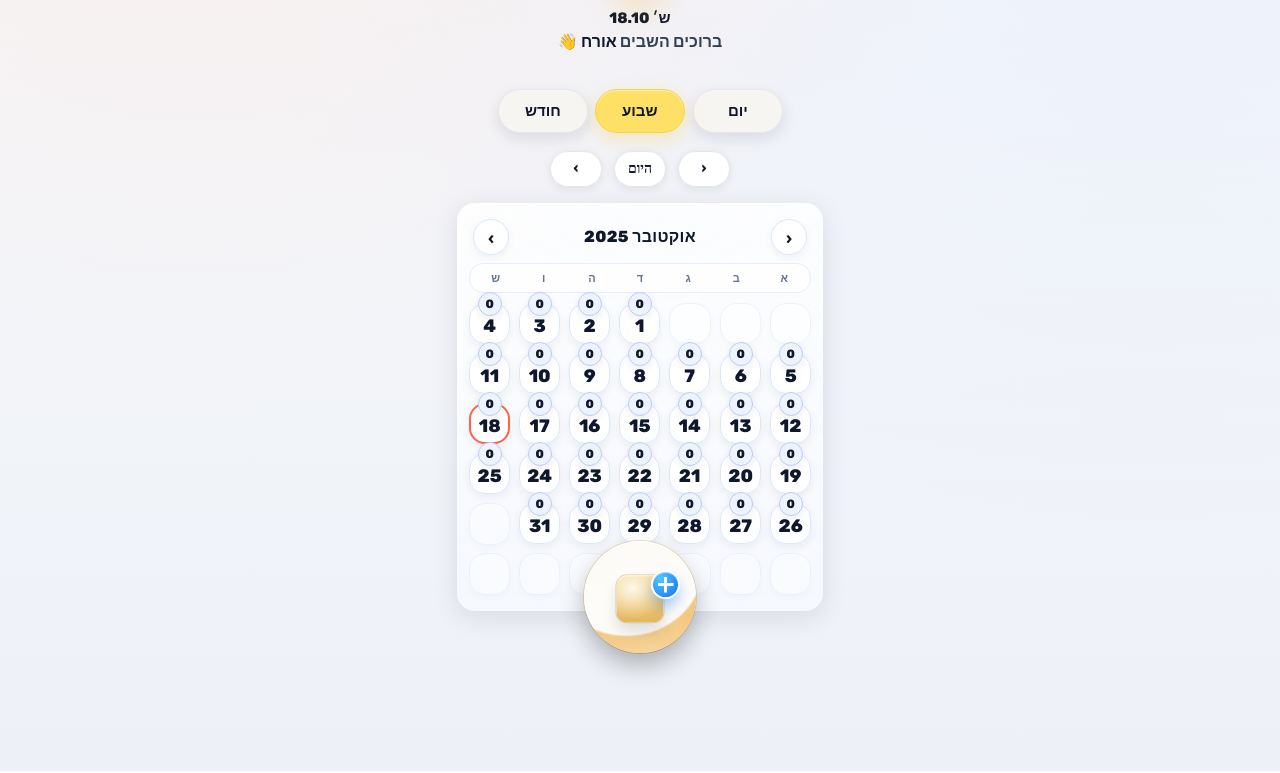
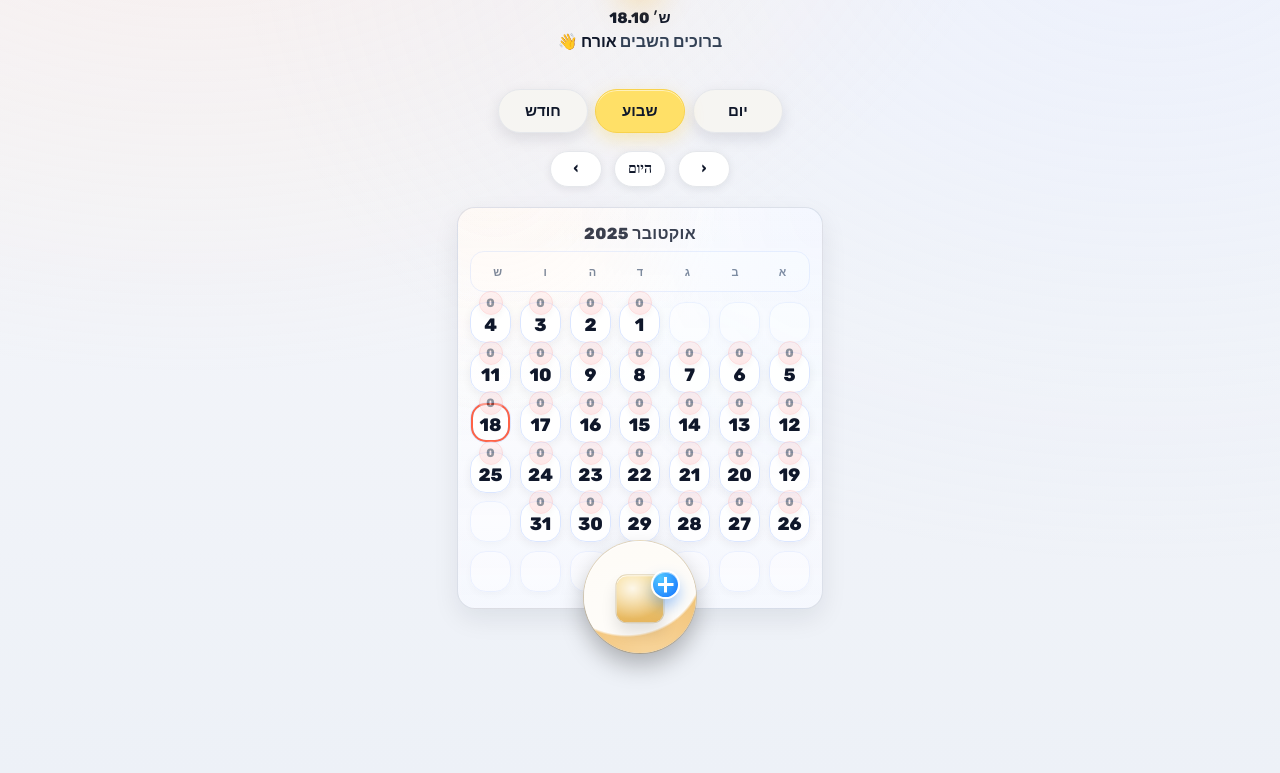
Before and after one commit to Kirill-Kovalevski/LooZ, a website built with Vite: page index.html in a window 1280 px wide. Shown: the part 131-904 px from the top of the page. Built offline with nearby package versions, Linux system fonts and the light colour scheme.

Commit message:
month view

```diff
--- a/src/pages/month.js
+++ b/src/pages/month.js
@@ -1,4 +1,5 @@
-// Month view that renders INSIDE #viewRoot (no navigation).
+// Month view that renders INSIDE #viewRoot (no local prev/next buttons).
+// Uses global period-nav from the shell to move months.
 
 const HEB_DAYS = ['א','ב','ג','ד','ה','ו','ש'];
 const HEB_MONTHS = [
@@ -6,27 +7,58 @@ const HEB_MONTHS = [
   'יולי','אוגוסט','ספטמבר','אוקטובר','נובמבר','דצמבר'
 ];
 
-const STORE_KEY = 'events';       // [{ dateKey:'YYYY-MM-DD', ... }]
-const EVENTS_CHANGED = 'events-changed';
+const EVENTS_CHANGED  = 'events-changed';
+const TODAY_KEY       = keyOf(new Date());
+let   anchor          = new Date();   // which month is shown
+let   counts          = new Map();    // dateKey -> number
 
-let anchor = new Date();          // which month we’re showing
-let counts = new Map();
-
+/* ------------ small helpers ------------ */
 function keyOf(d){
   const y = d.getFullYear();
   const m = String(d.getMonth()+1).padStart(2,'0');
   const da= String(d.getDate()).padStart(2,'0');
   return `${y}-${m}-${da}`;
 }
-const TODAY_KEY = keyOf(new Date());
+function parseToKey(val){
+  // Accept "YYYY-MM-DD", "YYYY/MM/DD", ISO strings, or Date objects
+  if (!val) return null;
+  if (val instanceof Date) return keyOf(val);
+  if (typeof val === 'string') {
+    // normalize separators
+    const s = val.trim().replace(/\//g,'-');
+    // fast path YYYY-MM-DD
+    if (/^\d{4}-\d{2}-\d{2}$/.test(s)) return s;
+    const d = new Date(val);
+    if (!Number.isNaN(+d)) return keyOf(d);
+  }
+  return null;
+}
 
-function readEvents(){
-  try { return JSON.parse(localStorage.getItem(STORE_KEY) || '[]'); }
-  catch { return []; }
-}
-function countByDate(list){
+/** Robust counter that tries several common storage shapes */
+function deriveCountsFromStorage(){
   const m = new Map();
-  for (const e of list) if (e?.dateKey) m.set(e.dateKey, (m.get(e.dateKey)||0)+1);
+  const add = (k) => { if (!k) return; m.set(k, (m.get(k)||0)+1); };
+
+  // 1) Our canonical events array (if present)
+  try {
+    const arr = JSON.parse(localStorage.getItem('events') || '[]');
+    if (Array.isArray(arr)) {
+      for (const e of arr) add(parseToKey(e?.dateKey ?? e?.date ?? e?.startDate));
+    }
+  } catch {}
+
+  // 2) Other likely places dev versions often used
+  const CANDIDATE_KEYS = ['tasks', 'todos', 'items', 'activities'];
+  for (const k of CANDIDATE_KEYS) {
+    try {
+      const arr = JSON.parse(localStorage.getItem(k) || '[]');
+      if (Array.isArray(arr)) {
+        for (const t of arr) add(parseToKey(t?.dateKey ?? t?.date ?? t?.d ?? t?.start));
+      }
+    } catch {}
+  }
+
+  // 3) If nothing found, return empty map (UI will show 0s)
   return m;
 }
 
@@ -42,10 +74,7 @@ function buildMonthCells(base){
   while (cells.length < 42) cells.push(null);
   return cells;
 }
-
-function monthTitle(d){
-  return `${HEB_MONTHS[d.getMonth()]} ${d.getFullYear()}`;
-}
+function monthTitle(d){ return `${HEB_MONTHS[d.getMonth()]} ${d.getFullYear()}`; }
 
 function ensureHost(root){
   let host = document.getElementById('viewRoot') || root.querySelector('#viewRoot');
@@ -57,30 +86,39 @@ function ensureHost(root){
   return host;
 }
 
+/* Read pill hue (for blue gradient by default; user can change later) */
+function getPillHue(){
+  const v = Number(localStorage.getItem('pillHue'));
+  return Number.isFinite(v) ? v : 220; // blue
+}
+
 function renderCell(d){
   if (!d) return `<div class="p-cell p-cell--dim" aria-hidden="true"></div>`;
-  const k = keyOf(d);
-  const isToday = (k === TODAY_KEY);
-  const cnt = counts.get(k) || 0;
+  const k        = keyOf(d);
+  const isToday  = (k === TODAY_KEY);
+  const cnt      = counts.get(k) || 0;
+  const hasTasks = cnt > 0;
 
+  // pill hue is set inline so CSS can read it
   return `
-    <button class="p-cell${isToday ? ' p-cell--today' : ''}" data-date="${k}" role="gridcell">
-      <span class="p-count" aria-label="מספר משימות">${cnt}</span>
+    <button class="p-cell${isToday ? ' p-cell--today' : ''}"
+            data-date="${k}" role="gridcell"
+            aria-label="יום ${d.getDate()} — ${cnt} משימות">
+      <span class="p-count${hasTasks ? ' has':''}"
+            style="--pill-hue:${getPillHue()}" aria-hidden="false">${cnt}</span>
       <span class="p-cell__num">${d.getDate()}</span>
     </button>
   `;
 }
 
 function render(host){
-  counts = countByDate(readEvents());
+  counts = deriveCountsFromStorage();
   const cells = buildMonthCells(anchor);
 
   host.innerHTML = `
     <section class="p-monthview" aria-label="לוח חודשי">
       <div class="p-monthhead">
-        <button class="p-navbtn" data-prev aria-label="קודם">‹</button>
         <div class="p-monthtitle">${monthTitle(anchor)}</div>
-        <button class="p-navbtn" data-next aria-label="הבא">›</button>
       </div>
 
       <div class="p-weekbar" aria-hidden="true">
@@ -93,12 +131,14 @@ function render(host){
     </section>
   `;
 
-  // Local prev/next wiring that simply re-dispatches your global event.
-  host.querySelector('[data-prev]')?.addEventListener('click', () => {
-    document.dispatchEvent(new CustomEvent('period-nav', { detail:'prev' }));
-  });
-  host.querySelector('[data-next]')?.addEventListener('click', () => {
-    document.dispatchEvent(new CustomEvent('period-nav', { detail:'next' }));
+  // Click -> go to Day view for that date
+  host.querySelector('.p-monthgrid')?.addEventListener('click', (e) => {
+    const btn = e.target.closest('.p-cell[data-date]');
+    if (!btn) return;
+    const dk = btn.getAttribute('data-date');
+    if (!dk) return;
+    localStorage.setItem('selectedDate', dk);
+    document.dispatchEvent(new CustomEvent('go-day', { detail: dk }));
   });
 }
 
@@ -120,7 +160,7 @@ export function mount(root){
   document.addEventListener('period-nav', onPeriod);
   document.addEventListener(EVENTS_CHANGED, onEvents);
 
-  // Ensure we clean up if this view is remounted later
+  // cleanup on remount
   mount._cleanup?.();
   mount._cleanup = () => {
     document.removeEventListener('period-nav', onPeriod);
--- a/src/pages/settings.js
+++ b/src/pages/settings.js
@@ -38,3 +38,5 @@ export function mount(root){
     </section>
   `;
 }
+// in Settings page
+localStorage.setItem('pillHue', '195'); // teal-ish
--- a/src/styles/views/_month.scss
+++ b/src/styles/views/_month.scss
@@ -1,130 +1,257 @@
-/* Month view — square cells with top counter badge.
-   Numbers are perfectly centered; the badge floats above. */
-
-@use '../core/tokens' as *;
+/* ===== Month view (clean, centered, mobile-tuned) ===== */
 
 body[data-view='month'] {
-  /* wrapper card */
+  /* Wrapper card */
   .p-monthview {
-    max-inline-size: var(--phone-w, 390px);
+    max-inline-size: var(--phone-w, 390px); /* iPhone 12 Pro = 390px */
     margin-inline: auto;
+    margin-block: .25rem 1rem;
     padding: .75rem .75rem 1rem;
     border-radius: 18px;
+    /* subtle translucent pastels */
+    border: 1px solid rgba(100,116,139,.14);
     background:
-      linear-gradient(180deg, rgba(255,255,255,.86), rgba(247,249,255,.80)),
-      radial-gradient(120% 120% at 50% 0%, rgba(205,225,255,.22) 0%, rgba(255,255,255,0) 70%);
-    box-shadow:
-      0 6px 26px rgba(15,23,42,.10),
-      inset 0 1px 0 rgba(255,255,255,.65);
+      linear-gradient(180deg, rgba(255,255,255,.86), rgba(247,249,255,.80)) padding-box,
+      radial-gradient(120% 140% at 10% -20%, rgba(255,210,180,.12), transparent 55%),
+      radial-gradient(120% 140% at 100% 0%, rgba(198,219,255,.14), transparent 60%);
+    backdrop-filter: blur(2px);
+    box-shadow: 0 10px 26px rgba(15,23,42,.08);
   }
 
-  /* Caption row: prev | Month YYYY | next */
+  /* Title row (centered) */
+  .p-monthhead {
+    display: grid;
+    place-items: center;
+    margin-block: .25rem .5rem;
+
+    .p-monthtitle {
+      text-align: center;
+      font: 800 16px/1.2 'Rubik', system-ui, sans-serif;
+      color: #0f172a;
+      letter-spacing: .3px;
+    }
+  }
+
+  /* Weekday bar (one-piece) */
+  .p-weekbar {
+    display: grid;
+    grid-template-columns: repeat(7, 1fr);
+    gap: .35rem;
+    margin-bottom: .6rem;
+    direction: rtl; /* Sunday at right for Hebrew */
+    background: rgba(255,255,255,.82);
+    border: 1px solid #e6eeff;
+    border-radius: 14px;
+    padding: .5rem .35rem;
+
+    .p-wday {
+      text-align: center;
+      font: 700 11px/1.1 system-ui, sans-serif;
+      color: #64748b;
+    }
+  }
+
+  /* Grid of dates */
+  .p-monthgrid {
+    display: grid;
+    grid-template-columns: repeat(7, 1fr);
+    gap: .55rem;
+    direction: rtl; /* Sunday first */
+  }
+
+  /* Date cell (square, centered number) */
+  .p-cell {
+    position: relative;
+    display: grid; place-items: center;
+    aspect-ratio: 1 / 1;
+    border-radius: 16px;
+    border: 1px solid #dbe6ff;
+    background: rgba(255,255,255,.88);
+    box-shadow: 0 3px 10px rgba(15,23,42,.06);
+    transition: box-shadow .12s ease, transform .08s ease, border-color .12s ease;
+
+    &:focus-visible { outline: 2px solid #93c5fd; outline-offset: 2px; }
+  }
+
+  .p-cell__num {
+    font: 800 18px/1 'Rubik', system-ui, sans-serif;
+    color: #0f172a;
+    translate: 0 2px; /* optical centering */
+  }
+
+  /* Top-floating task counter badge — gradient fill + matching border */
+  .p-count {
+    --h: var(--pill-hue, 220); /* set inline by month.js; default 220 (blue) */
+    position: absolute;
+    top: -12px; left: 50%; translate: -50% 0;
+    inline-size: 24px; block-size: 24px;
+    border-radius: 999px;
+    display: grid; place-items: center;
+    font: 800 12px/1 'Rubik', system-ui, sans-serif;
+    background: linear-gradient(180deg,
+      hsl(var(--h) 100% 95%) 0%,
+      hsl(var(--h) 96% 90%) 100%
+    );
+    border: 1px solid hsl(var(--h) 92% 85%);
+    color: #0f172a;
+    box-shadow: 0 3px 8px rgba(15,23,42,.08);
+    pointer-events: none;
+    opacity: .92;
+  }
+  .p-count:not(.has) { opacity: .45; } /* zero tasks look softer */
+
+  /* Today ring */
+  .p-cell--today { box-shadow: 0 0 0 2px color-mix(in oklab, #60a5fa 60%, transparent) inset; }
+
+  /* Dim filler days if any */
+  .p-cell--dim { opacity: .45; }
+
+  /* Slightly wider on big phones/tablets */
+  @media (min-width: 430px) {
+    .p-monthview { max-inline-size: 430px; }
+  }
+}
+
+/* ===== Dark mode ===== */
+:is(html,body).is-dark body[data-view='month'] {
+  .p-monthview {
+    border-color: rgba(148,163,184,.18);
+    background:
+      linear-gradient(180deg, rgba(16,20,34,.90), rgba(12,16,26,.86)) padding-box,
+      radial-gradient(120% 140% at 8% -20%, rgba(246,202,143,.08), transparent 55%),
+      radial-gradient(120% 140% at 100% 0%, rgba(124,164,255,.10), transparent 60%);
+    box-shadow: 0 14px 36px rgba(0,0,0,.45);
+  }
+
+  .p-monthhead .p-monthtitle { color: #e6edff; }
+
+  .p-weekbar {
+    background: linear-gradient(180deg, #111827, #0b1220);
+    border-color: #304469;
+
+    .p-wday { color: #9bb7df; }
+  }
+
+  .p-cell {
+    border-color: #354a7a;
+    background: rgba(16,24,40,.88);
+    box-shadow: 0 3px 14px rgba(6,10,22,.55);
+  }
+
+  .p-cell__num { color: #e6edff; }
+
+  .p-count {
+    box-shadow: 0 4px 12px rgba(0,0,0,.45);
+    /* same hue, darker border in dark mode */
+    border-color: hsl(var(--pill-hue,220) 45% 40%);
+  }
+
+  .p-cell--today { box-shadow: 0 0 0 2px color-mix(in oklab, #60a5fa 55%, transparent) inset; }
+}
+/* Ensure the pastel gradient is always visible and cannot be overridden */
+.p-monthview{
+  position: relative;
+  overflow: hidden;
+  border-radius: 16px;
+  background: rgba(255,255,255,.86); /* base glass */
+  border: 1px solid rgba(100,116,139,.14);
+  box-shadow: 0 10px 26px rgba(15,23,42,.08);
+
+  /* pastel gradient layer */
+  &::before{
+    content:"";
+    position:absolute; inset:0;
+    background:
+      linear-gradient(180deg, rgba(255,255,255,.10), rgba(245,248,255,.08)),
+      radial-gradient(120% 140% at 10% -20%, rgba(255,210,180,.16), transparent 55%),
+      radial-gradient(120% 140% at 100% 0%, rgba(198,219,255,.18), transparent 60%);
+    pointer-events:none;
+  }
+
   .p-monthhead{
-    display:flex; align-items:center; justify-content:space-between;
-    gap:.5rem; margin-block: .25rem .5rem;
-    padding-inline:.25rem;
+    display:grid; place-items:center;
+    margin-block:.35rem .5rem;
     .p-monthtitle{
+      text-align:center;
       font: 800 16px/1.2 'Rubik', system-ui, sans-serif;
-      color:#0f172a;
-      letter-spacing:.3px;
-    }
-    .p-navbtn{
-      inline-size:36px; block-size:36px; border-radius:999px;
-      display:grid; place-items:center;
-      border:1px solid #dbe6ff; background:#fff;
-      box-shadow:0 3px 10px rgba(15,23,42,.06);
-      font:800 18px/1 system-ui;
       color:#0f172a;
     }
   }
 
-  /* One-piece weekday bar */
   .p-weekbar{
-    display:grid; grid-template-columns:repeat(7,1fr);
-    text-align:center; margin-bottom:.6rem;
-    background:rgba(255,255,255,.8);
-    border:1px solid #e6eeff; border-radius:14px;
-    padding:.50rem .35rem;
-    direction: rtl; /* Sunday at right for Hebrew */
+    display:grid; grid-template-columns:repeat(7,minmax(0,1fr));
+    gap:.35rem; margin-bottom:.35rem;
     .p-wday{
-      font:700 11px/1.1 system-ui, sans-serif;
-      color:#64748b;
+      text-align:center; padding:.35rem 0;
+      font:800 12px/1 'Rubik', system-ui; color:#334155;
     }
   }
 
-  /* Grid of dates */
   .p-monthgrid{
-    display:grid; grid-template-columns:repeat(7,1fr);
-    gap:.55rem; direction: rtl;  /* Sunday first */
+    display:grid; grid-template-columns:repeat(7,minmax(0,1fr));
+    gap:.55rem; direction: rtl;
   }
 
-  /* Date cell */
   .p-cell{
     position:relative;
-    display:grid; place-items:center; /* number is dead center */
-    aspect-ratio:1 / 1;
+    display:grid; place-items:center;
+    aspect-ratio:1/1;
     border-radius:16px;
     border:1px solid #dbe6ff;
-    background:rgba(255,255,255,.88);
-    box-shadow:0 3px 10px rgba(15,23,42,.06);
+    background: rgba(255,255,255,.88);
+    box-shadow: 0 3px 10px rgba(15,23,42,.06);
     transition: box-shadow .12s ease, transform .08s ease, border-color .12s ease;
+
+    &:focus-visible{ outline:2px solid #93c5fd; outline-offset:2px; }
+  }
+
+  /* TODAY = tomato ring, set slightly inside so it never touches the pill */
+  .p-cell--today{
+    outline: 2px solid tomato;
+    outline-offset: -3px;
   }
 
   .p-cell__num{
-    font:800 18px/1 'Rubik', system-ui, sans-serif;
-    color:#0f172a;
-    translate:0 2px; /* subtle optical centering */
+    font:800 18px/1 'Rubik', system-ui; color:#0f172a;
+    translate:0 2px;
   }
 
-  /* Small counter badge – half outside at the top center */
+  /* Blue gradient pill (hue configurable via --pill-hue) */
   .p-count{
-    position:absolute; top:-12px; left:50%; translate:-50% 0;
-    inline-size:24px; block-size:24px; border-radius:999px;
+    --h: var(--pill-hue, 220);
+    position:absolute;
+    top:-14px; left:50%; translate:-50% 0;   /* enough air so it doesn't touch the square */
+    inline-size:24px; block-size:24px;
+    border-radius:999px;
     display:grid; place-items:center;
-    font:800 12px/1 'Rubik', system-ui, sans-serif;
-    border:1px solid #b9ccf7; background:#eef4ff; color:#0f172a;
+    font:800 12px/1 'Rubik', system-ui;
+    background: linear-gradient(180deg,
+      hsl(var(--h) 100% 95%) 0%,
+      hsl(var(--h) 96% 90%) 100%);
+    border:1px solid hsl(var(--h) 92% 85%);
+    color:#0f172a;
     box-shadow:0 3px 8px rgba(15,23,42,.08);
     pointer-events:none;
+    opacity:.92;
   }
+  .p-count:not(.has){ opacity:.45; }
 
-  .p-cell--today{ outline:2px solid tomato; outline-offset:-2px; }
-
-  /* Dim out filler days from prev/next months if you keep them */
-  .p-cell--dim { opacity:.45; }
-
-  /* Responsive: allow a little more room on web */
-  @media (min-width: 480px){
-    .p-monthview{ max-inline-size: 460px; }
-  }
+  .p-cell--dim{ opacity:.55; }
 }
 
-/* Dark mode */
-:is(html,body).is-dark body[data-view='month']{
-  .p-monthview{
+/* Dark mode keeps tomato ring and shows darker glass gradient */
+:is(html,body).is-dark .p-monthview{
+  background: rgba(14,18,30,.92);
+  border-color: rgba(148,163,184,.18);
+  box-shadow: 0 14px 36px rgba(0,0,0,.45);
+  &::before{
     background:
-      linear-gradient(180deg, rgba(16,20,34,.88), rgba(14,18,30,.84)),
-      radial-gradient(120% 120% at 50% 0%, rgba(40,58,75,.45) 0%, rgba(0,0,0,0) 70%);
-    box-shadow:0 10px 26px rgba(11,18,34,.5);
+      linear-gradient(180deg, rgba(16,20,34,.18), rgba(14,18,30,.14)),
+      radial-gradient(120% 140% at 8% -20%, rgba(246,202,143,.10), transparent 55%),
+      radial-gradient(120% 140% at 100% 0%, rgba(124,164,255,.14), transparent 60%);
   }
-  .p-monthhead .p-monthtitle{ color:#e6edff; }
-  .p-monthhead .p-navbtn{
-    border-color:#314a72; background:#121a2a; color:#e6edff;
-    box-shadow:0 3px 14px rgba(6,10,22,.55);
-  }
-  .p-weekbar{
-    background:linear-gradient(180deg,#0f172a,#0b1220);
-    border-color:#304469;
-    .p-wday{ color:#9bb7df; }
-  }
-  .p-cell{
-    border-color:#354a7a; background:rgba(16,24,40,.88);
-    box-shadow:0 3px 14px rgba(6,10,22,.55);
-  }
+  .p-cell{ background: rgba(18,23,36,.66); border-color:#354a7a; }
   .p-cell__num{ color:#e6edff; }
-  .p-count{
-    border-color:#7a6b29;
-    background:linear-gradient(180deg,#162235,#101827);
-    color:#eed36e;
-  }
-  .p-cell--today{ outline:2px solid #d4af37; }
+  .p-cell--today{ outline:2px solid tomato; }
+  .p-count{ box-shadow:0 4px 12px rgba(0,0,0,.45); }
 }
```
